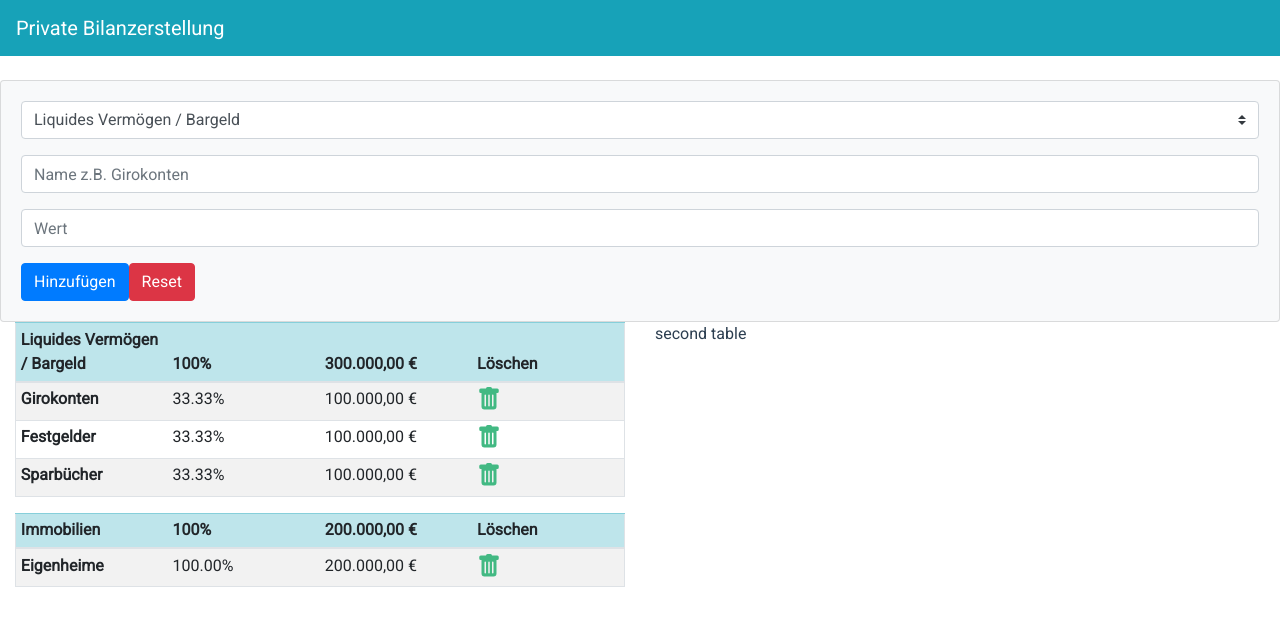
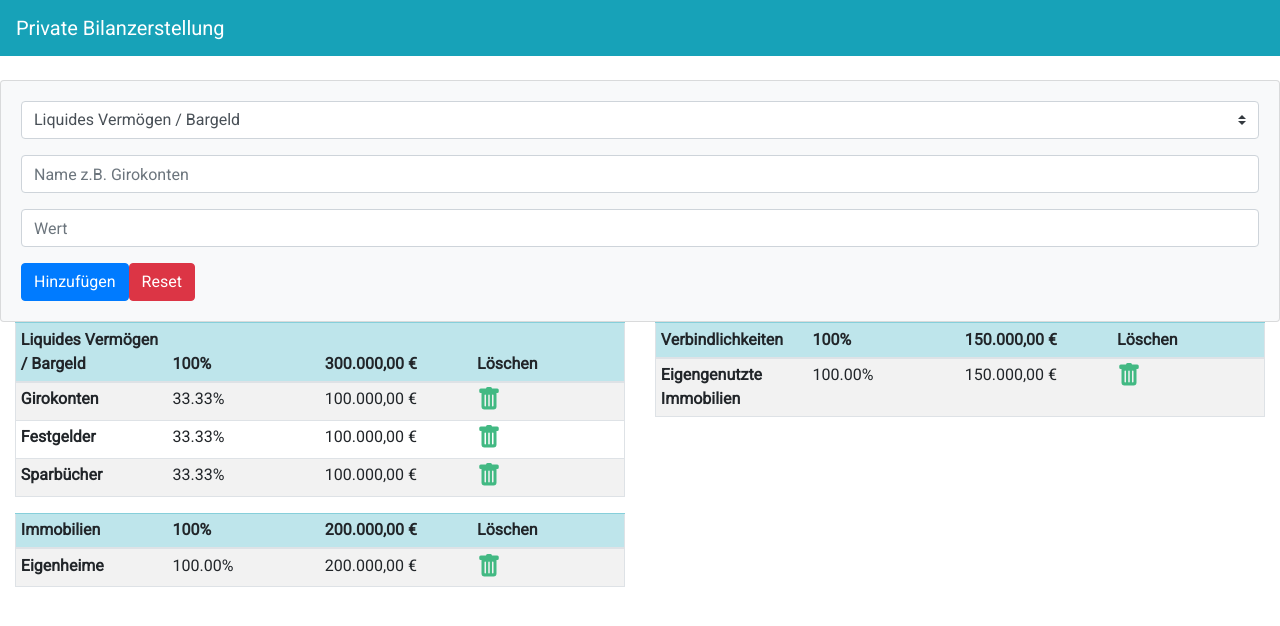
Before and after one commit to afshad1/pbs, a Vue app: page / in a window 1280 px wide. Shown: the top 626 px of the page. Built offline with nearby package versions, Linux system fonts and the light colour scheme.

Commit message:
added passiva table with filtering passiva entries

```diff
--- a/src/components/PBSForm.vue
+++ b/src/components/PBSForm.vue
@@ -52,6 +52,7 @@ export default {
       types: [
         { text: 'Liquides Vermögen / Bargeld', value: 'liq', kat: 'aktiva' },
         { text: 'Immobilien', value: 'immo', kat: 'aktiva' },
+        { text: 'Verbindlichkeiten', value: 'verbind', kat: 'passiva' },
       ],
       show: true,
     };
--- a/src/components/PBSTable.vue
+++ b/src/components/PBSTable.vue
@@ -2,6 +2,7 @@
   <div>
     <b-container fluid class="example">
       <b-row>
+        <!-- Aktiva Table -->
         <b-col>
     <!-- ForEach item in select input create a new table -->
     <div v-for="type in types" :key="type.value">
@@ -9,6 +10,7 @@
       outlined fixed striped small
       :fields="fields"
       :items="pbsdata"
+      v-if="type.kat === 'aktiva'"
       :filter="type.value"
       :filter-function="filterPbs"
       head-row-variant="info"
@@ -46,7 +48,52 @@
       </b-table>
     </div>
         </b-col>
-        <b-col>second table</b-col>
+        <!-- Passiva Table -->
+        <b-col>
+          <!-- ForEach item in select input create a new table -->
+    <div v-for="type in types" :key="type.value">
+      <b-table
+      outlined fixed striped small
+      :fields="fields"
+      :items="pbsdata"
+      v-if="type.kat === 'passiva'"
+      :filter="type.value"
+      :filter-function="filterPbs"
+      head-row-variant="info"
+      >
+
+      <!-- Display Type as Name in header -->
+      <template v-slot:head(name)>
+        {{ type.text }}
+      </template>
+
+      <!-- TODO: Display calculated sum of Percent in header -->
+      <!-- <template v-slot:head(percent)>
+        {{ calcKatPercent() }}
+      </template> -->
+
+      <!-- Display  calculated sum of Value in header -->
+      <template v-slot:head(value)>
+        {{ calcTypeSum(type.value) }}
+      </template>
+
+      <!-- Show Type in Bold in cells -->
+      <template v-slot:cell(name)="data">
+        <b>{{ data.value }}</b>
+      </template>
+
+      <!-- Display delete button in cells -->
+      <template v-slot:cell(delete)="data">
+        <!-- <b-button size="sm" variant="danger" @click="deleteAktiva(data.item)"> -->
+          <b-link @click="deleteAktiva(data.item)">
+          <b-icon-trash-fill font-scale="1.5"></b-icon-trash-fill>
+          </b-link>
+        <!-- </b-button> -->
+      </template>
+
+      </b-table>
+    </div>
+        </b-col>
       </b-row>
     </b-container>
   </div>
@@ -72,6 +119,7 @@ export default {
       types: [
         { text: 'Liquides Vermögen / Bargeld', value: 'liq', kat: 'aktiva' },
         { text: 'Immobilien', value: 'immo', kat: 'aktiva' },
+        { text: 'Verbindlichkeiten', value: 'verbind', kat: 'passiva' },
       ],
       fields: [
         { key: 'name', label: 'Name' },
@@ -123,6 +171,13 @@ export default {
           type: 'immo',
           name: 'Eigenheime',
           value: '200000',
+        },
+        {
+          id: uuidv4(),
+          kat: 'passiva',
+          type: 'verbind',
+          name: 'Eigengenutzte Immobilien',
+          value: '150000',
         },
       ],
     };
```
